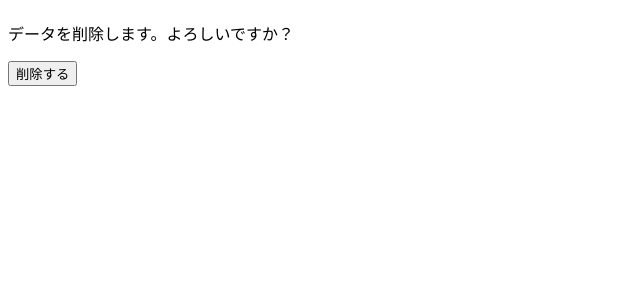
After one commit to y-uchiida/Django_training001, a Django app: template todoApp/templates/delete.html in a window 1280 px wide. The commit adds this page. Shown: the top 300 px of the page, without its empty margins (0-640 px from the left). Run offline with Django 3.2, Linux system fonts and the light colour scheme; the template is opened without the code that fills it, so the values that code supplies are empty.

Commit message:
2-13. Todo削除のViewと画面を作成

```diff
--- /dev/null
+++ b/todoApp/templates/delete.html
@@ -0,0 +1,10 @@
+{% extends 'base.html' %}
+
+{% block content %}
+	<form action="" method='POST'>
+		<p>データを削除します。よろしいですか？</p>
+		<button type="submit" name="submit" id="">削除する</button>
+		{# CSRF トークンをつける #}
+		{% csrf_token %}
+	</form>
+{% endblock content %}
--- a/todoApp/templates/list.html
+++ b/todoApp/templates/list.html
@@ -20,7 +20,7 @@
 		<p>
 			<a class='btn blue' href="/detail/{{todo.id}}">詳細</a>
 			<a class='btn green' href="">編集</a>
-			<a class='btn red' href="">削除</a>
+			<a class='btn red' href="/delete/{{todo.id}}">削除</a>
 		</p>
 		<hr />
 	</div>
--- a/todoApp/todo/urls.py
+++ b/todoApp/todo/urls.py
@@ -4,6 +4,7 @@ from django.urls import path, include
 from .views import TodoList
 from .views import TodoDetail
 from .views import TodoCreate
+from .views import TodoDelete
 
 urlpatterns = [
     path('admin/', admin.site.urls),
@@ -15,4 +16,7 @@ urlpatterns = [
 
     # Todo新規作成用のviewを追加
     path('create/', TodoCreate.as_view(), name='create'),
+
+    # Todo削除用のviewを追加
+    path('delete/<int:pk>', TodoDelete.as_view()),
 ]
```
Also changed, not shown: todoApp/todo/views.py (+11 -0 lines).
